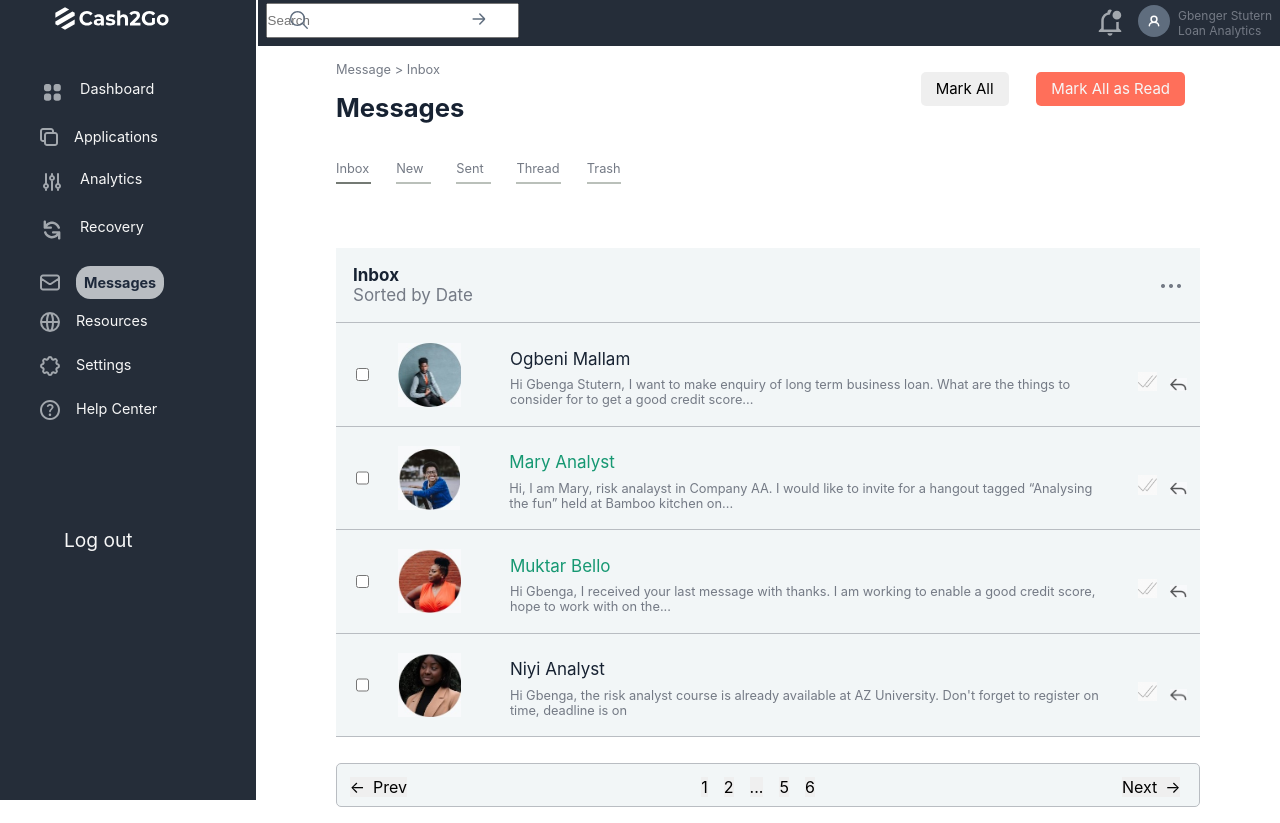
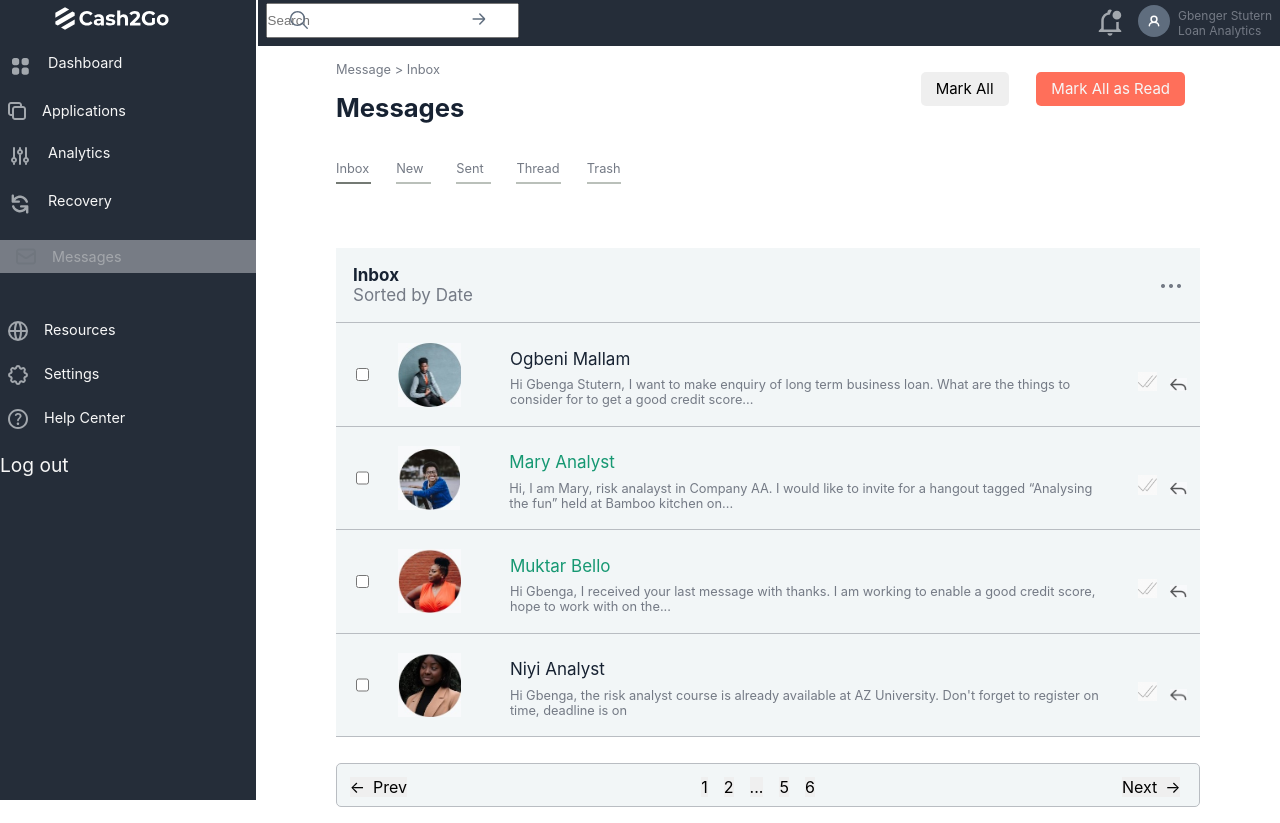
Before and after one commit to joyibeh93/Cash2go-loan-app, a React (Create React App) app: page /message in a window 1280 px wide. Built offline with nearby package versions, Linux system fonts and the light colour scheme; the HTML template or start-up script is replaced by a standard one.

Commit message:
added styles to sidebar component

```diff
--- a/src/Styles/sidebar.css
+++ b/src/Styles/sidebar.css
@@ -58,31 +58,35 @@
 .sidelogo2{
   width:90px;
 }
-.sidebar-items1 {
+/* .sidebar-items1 {
   position: absolute;
   top: 3.5rem;
   left: 2rem;
-}
+} */
 .links {
   display: flex;
+  /* margin: 1.5rem; */
   margin: 1.5rem 0;
   font-size: 1.2rem;
-  margin-left: 0.5rem;
+  /* margin-left: 0.5rem; */
   font-size: 0.9rem;
 }
 .links p {
   margin-left: 1rem;
   color:var(--steps-clr)
 }
+.links img{
+  margin-left: 0.5rem;
+}
 .sidebarlogo{
   width:180px;
 }
 
-.sidebar-items2 {
+/* .sidebar-items2 {
   position: absolute;
   top: 18rem;
   left: 2rem;
-}
+} */
 .p-red,
 .p-green {
   height: 1.34rem;
@@ -110,22 +114,20 @@
 
 }
 .log-out {
-  position: absolute;
+  /* position: absolute;
   top: 15rem;
-  left: 2rem;
-  /* margin-top: 150px; */
+  left: 2rem;  */
+  margin-top: 150px;
   font-size: 1.2rem;
   color:var(--steps-clr)
 }
 
-.links.active p{
-  background-color: #b9bdc2;
-  /* color: #b9bdc3; */
-  color: #1e293b;
-  font-weight: bold;
-  border-radius: 1em;
-  padding: 0.5rem 0.5rem;
+.links.active {
+  /* background-color: #b9bdc2; */
+  background-color: rgba(248, 248, 252, 0.651);
+  opacity: 0.6;
+  padding: 0.5rem;
 }
-.links.active p :hover{
+/* .links.active p :hover{
   color: #747a74;
-}
+} */
```
